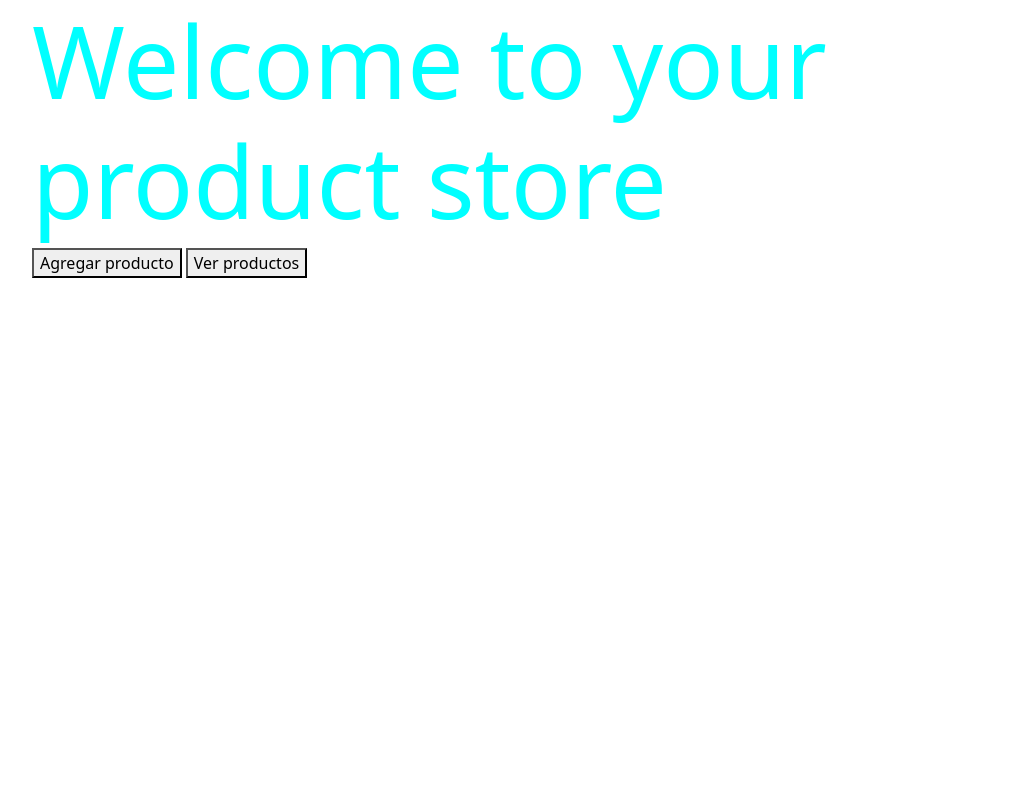
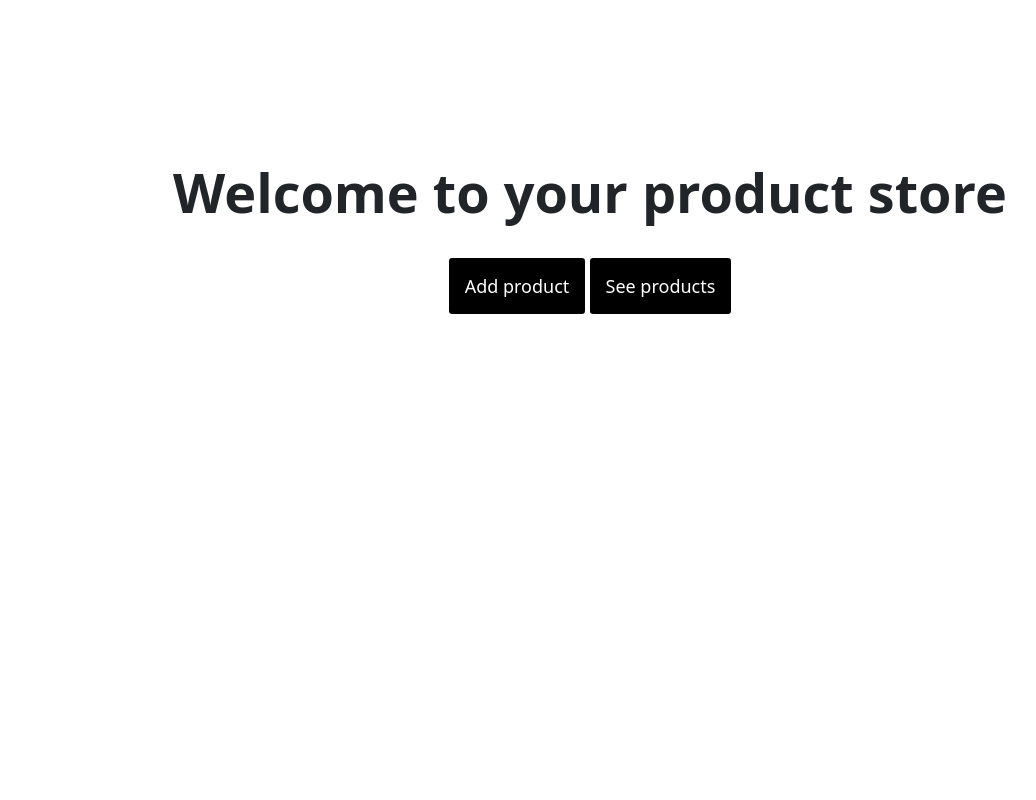
Before and after one commit to emilioMarchi/server, a Node project: template views/layouts/home.hbs in a window 1280 px wide. Shown: the whole page, without its empty margins (50-1086 px from the left). Run offline with Node 20 templates, Linux system fonts and the light colour scheme; the template is opened without the code that fills it, so the values that code supplies are empty; some libraries are stand-ins or nearby versions.

Commit message:
nuevo commit

```diff
--- a/public/css/styles.css
+++ b/public/css/styles.css
@@ -1,4 +1,24 @@
-.home h1 {
-    font-size: 100px;
-    color: aqua;
+.home {
+    width: 100%; height: 100%;
+    text-align: center;
+    padding-top: 10rem;
 }
+
+h1 {
+    font-size: 54px;
+    font-weight: 700;
+    margin-bottom: 3rem;
+}
+
+a {
+    font-size: 18px;
+    background-color: rgb(0, 0, 0);
+    color: rgb(255, 255, 255);
+    text-decoration: none;
+    padding: 1rem 1rem;
+    border-radius: 0.2rem;
+}
+
+.form {
+    background-color: blueviolet;
+}
--- a/routes/productsRoute.js
+++ b/routes/productsRoute.js
@@ -47,7 +47,7 @@ router.get('/', async (req, res) => {
 
         await productMlw.getProducts()
         const data = productMlw.db
-        res.render('layouts/home')
+        res.render('layouts/productsList')
     }
     catch{
         res.json({
@@ -63,6 +63,10 @@ router.get('/:id', (req, res) => {
         res.json(productMlw.getForId(id))
     } else{res.json({err:'The product does not exist'})}
 });
+
+router.get('/form', (req, res) => {
+    res.render('layouts/form')
+})
 
 router.post('/', (req, res) => {
 
--- a/server.js
+++ b/src/server.js
@@ -1,17 +1,19 @@
 const express = require('express');
 const exphbs  = require('express-handlebars');
 const app = express();
+const path = require('path')
 
-const productsRouter = require('./routes/productsRoute');
-const randomProductRouter = require('./routes/randomProductRoute')
+const productsRouter = require('../routes/productsRoute');
+const randomProductRouter = require('../routes/randomProductRoute')
+const formRouter = require('../routes/formRoute')
 
 
 app.use(express.json())
 app.use(express.urlencoded({ extended: true }))
 
 app.engine('hbs', exphbs.engine({
-    layoutsDir: 'views',
-    defaultLayout: 'main',
+    layoutsDir: 'views/layouts',
+    defaultLayout: '../main',
     extname: '.hbs'
   })
 );
@@ -22,11 +24,13 @@ app.set("views", "views");
 //set router
 app.use('/api/products', productsRouter);
 app.use('/api/randomProducts', randomProductRouter);
+app.use('/form', formRouter);
 
-app.use(express.static(__dirname + '/public'))
+
+app.use(express.static(path.join(__dirname, '/public')));
 
 app.get('/', (req, res) => {
-    res.render('layouts/home')
+    res.render('./layouts/home')
 })
 
 //set port
--- a/views/layouts/home.hbs
+++ b/views/layouts/home.hbs
@@ -2,6 +2,6 @@
   <h1>
     Welcome to your product store
   </h1>
-  <button>Agregar producto</button>
-  <button>Ver productos</button>
+  <a href="/form/add">Add product</a>
+  <a href="/products">See products</a>
 </div>
--- a/views/layouts/productsList.hbs
+++ b/views/layouts/productsList.hbs
@@ -0,0 +1 @@
+<h1>products list</h1>
--- a/views/main.hbs
+++ b/views/main.hbs
@@ -2,7 +2,7 @@
 <head>
     <title>Motores de plantillas</title>
     <link href="https://cdn.jsdelivr.net/npm/bootstrap@5.0.2/dist/css/bootstrap.min.css" rel="stylesheet" integrity="sha384-EVSTQN3/azprG1Anm3QDgpJLIm9Nao0Yz1ztcQTwFspd3yD65VohhpuuCOmLASjC" crossorigin="anonymous">
-    <link rel="stylesheet" href="../public/css/styles.css">
+    <link rel="stylesheet" href="css/styles.css">
 </head>
 
 <body>
```
Also changed, not shown: routes/formRoute.js (added, +16 -0 lines), views/layouts/form.hbs (+15 -0 lines), src/products.json (renamed from products.json).
